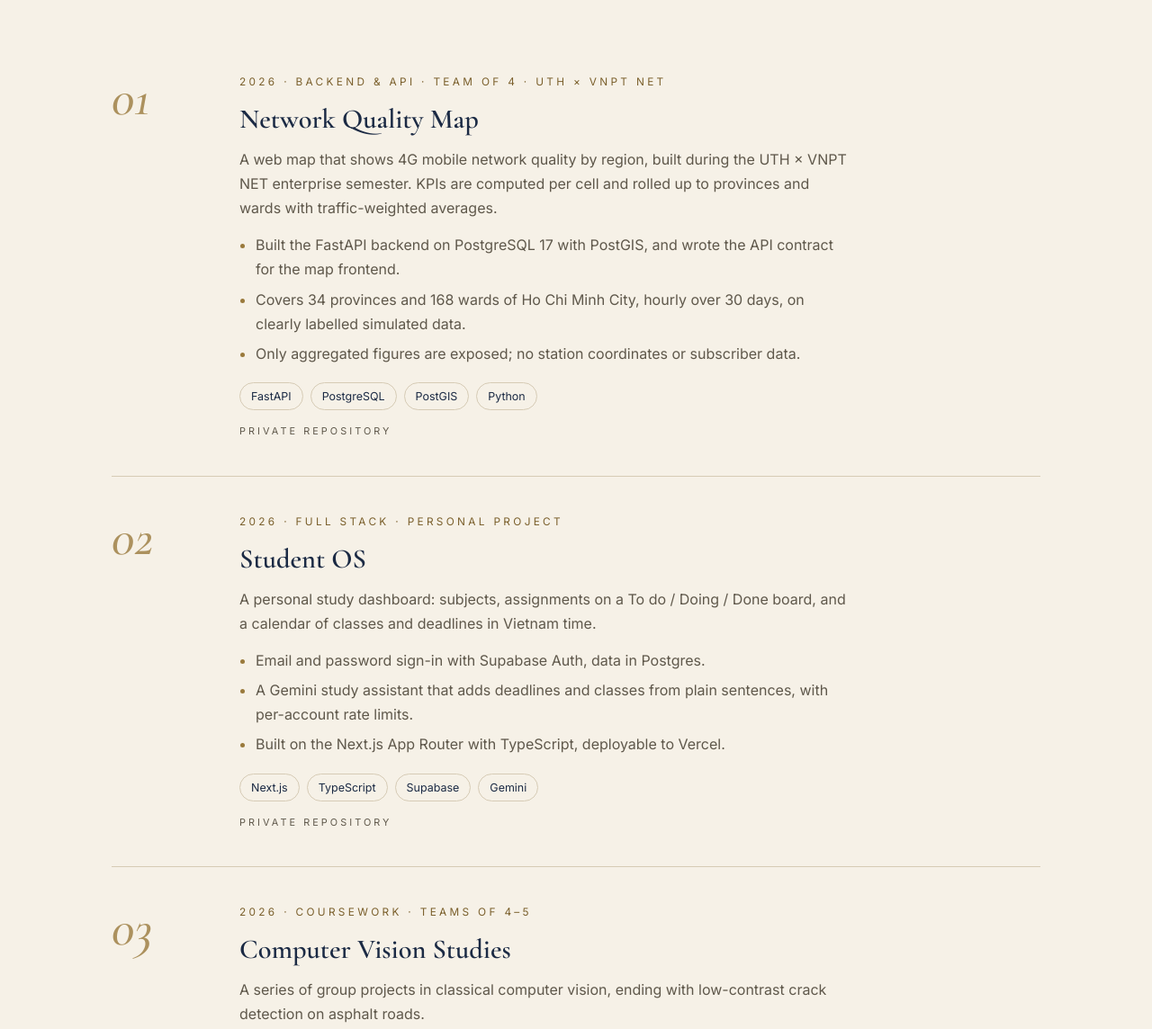
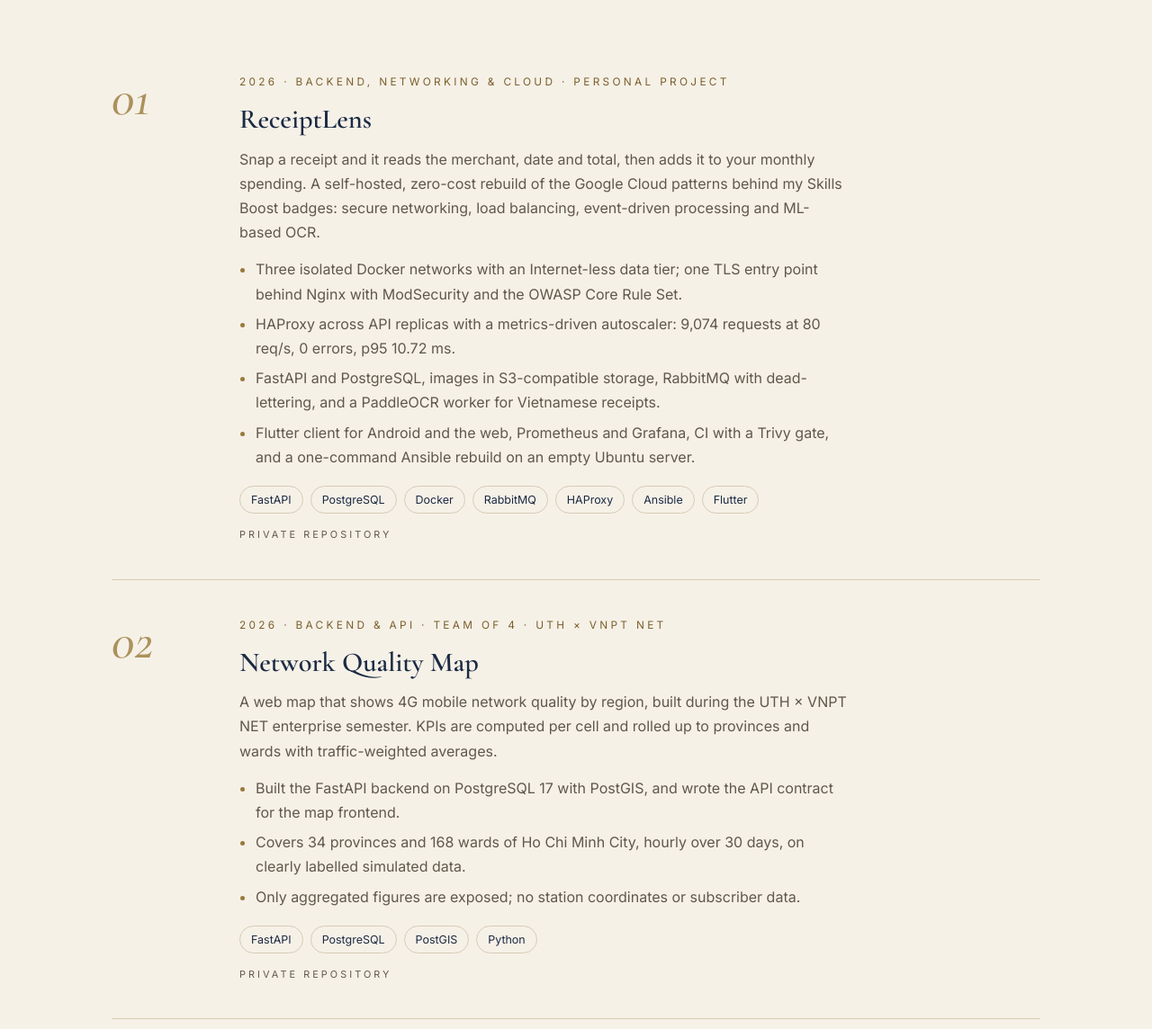
Before and after one commit to KatoPan625/KatoPan625.github.io, a plain HTML site: page index.html in a window 1280 px wide. Shown: the part 1388-2532 px from the top of the page at 90% size. Drawn offline with nearby package versions, Linux system fonts and the light colour scheme.

Commit message:
Add ReceiptLens project card

```diff
--- a/index.html
+++ b/index.html
@@ -66,6 +66,23 @@
       <article class="project">
         <div class="p-index">01</div>
         <div class="p-body">
+          <p class="p-meta">2026 · Backend, networking &amp; cloud · Personal project</p>
+          <h3>ReceiptLens</h3>
+          <p>Snap a receipt and it reads the merchant, date and total, then adds it to your monthly spending. A self-hosted, zero-cost rebuild of the Google Cloud patterns behind my Skills Boost badges: secure networking, load balancing, event-driven processing and ML-based OCR.</p>
+          <ul class="points">
+            <li>Three isolated Docker networks with an Internet-less data tier; one TLS entry point behind Nginx with ModSecurity and the OWASP Core Rule Set.</li>
+            <li>HAProxy across API replicas with a metrics-driven autoscaler: 9,074 requests at 80 req/s, 0 errors, p95 10.72 ms.</li>
+            <li>FastAPI and PostgreSQL, images in S3-compatible storage, RabbitMQ with dead-lettering, and a PaddleOCR worker for Vietnamese receipts.</li>
+            <li>Flutter client for Android and the web, Prometheus and Grafana, CI with a Trivy gate, and a one-command Ansible rebuild on an empty Ubuntu server.</li>
+          </ul>
+          <ul class="chips"><li>FastAPI</li><li>PostgreSQL</li><li>Docker</li><li>RabbitMQ</li><li>HAProxy</li><li>Ansible</li><li>Flutter</li></ul>
+          <p class="status">Private repository</p>
+        </div>
+      </article>
+
+      <article class="project">
+        <div class="p-index">02</div>
+        <div class="p-body">
           <p class="p-meta">2026 · Backend &amp; API · Team of 4 · UTH × VNPT NET</p>
           <h3>Network Quality Map</h3>
           <p>A web map that shows 4G mobile network quality by region, built during the UTH × VNPT NET enterprise semester. KPIs are computed per cell and rolled up to provinces and wards with traffic-weighted averages.</p>
@@ -80,7 +97,7 @@
       </article>
 
       <article class="project">
-        <div class="p-index">02</div>
+        <div class="p-index">03</div>
         <div class="p-body">
           <p class="p-meta">2026 · Full stack · Personal project</p>
           <h3>Student OS</h3>
@@ -96,7 +113,7 @@
       </article>
 
       <article class="project">
-        <div class="p-index">03</div>
+        <div class="p-index">04</div>
         <div class="p-body">
           <p class="p-meta">2026 · Coursework · Teams of 4–5</p>
           <h3>Computer Vision Studies</h3>
@@ -112,7 +129,7 @@
       </article>
 
       <article class="project">
-        <div class="p-index">04</div>
+        <div class="p-index">05</div>
         <div class="p-body">
           <p class="p-meta">2025 · Tooling · Intelligent Transportation System</p>
           <h3>Video Frame Extractor</h3>
```
